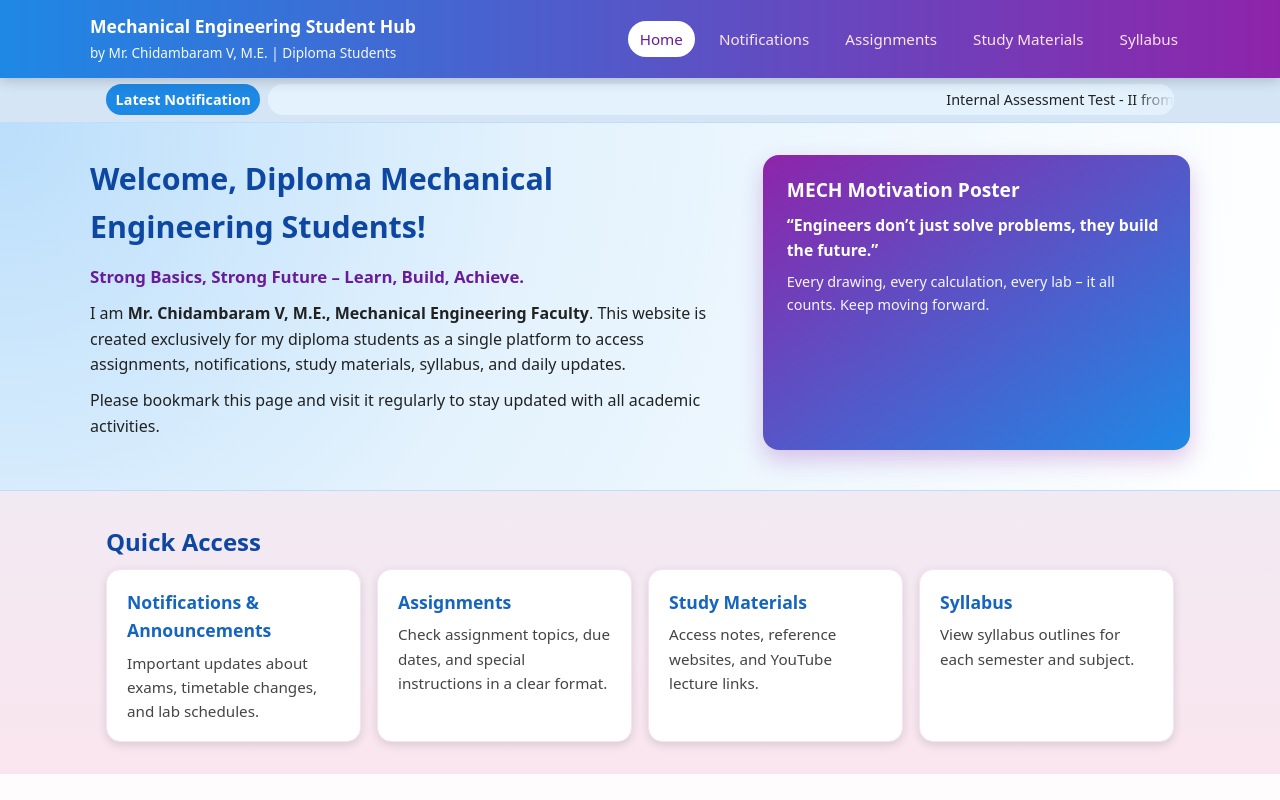
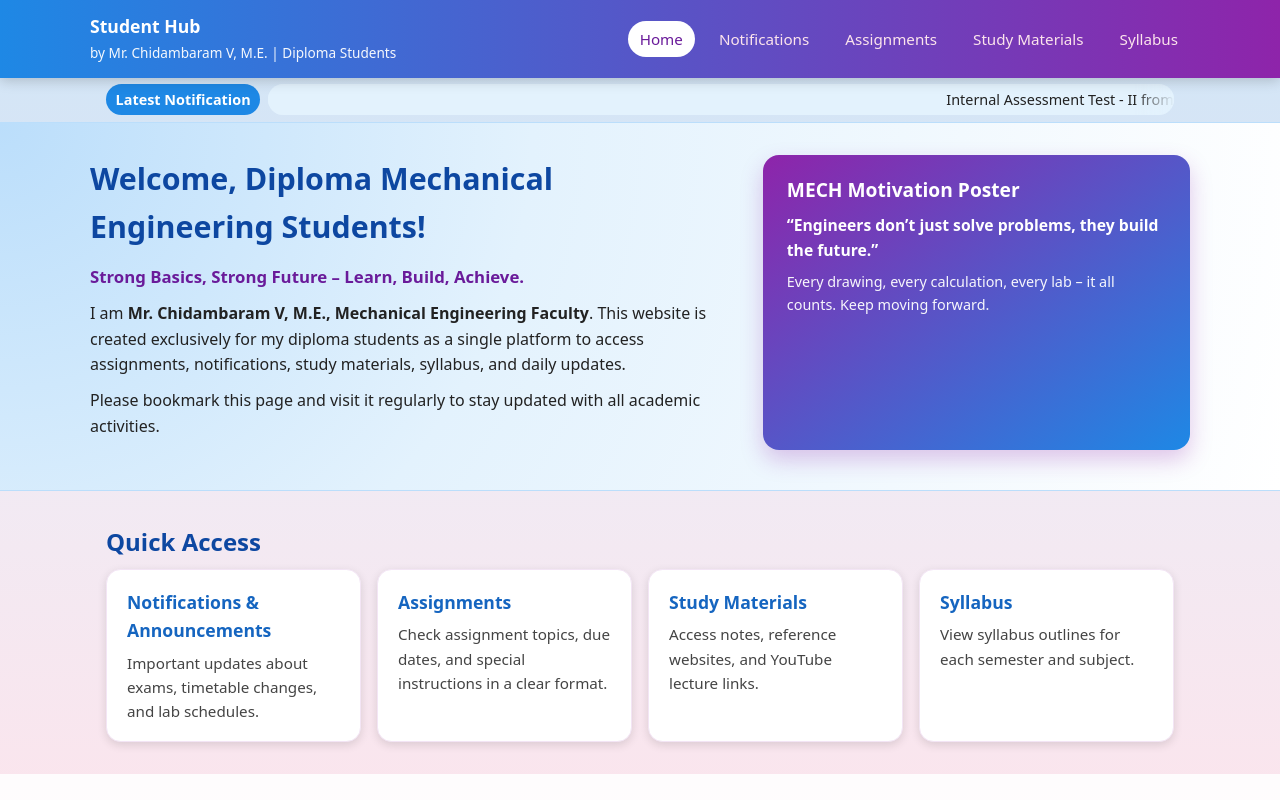
Before and after one commit to 23071996/vc, a plain HTML site: page index.html in a window 1280 px wide. Shown: the top 800 px of the page. Drawn offline with Linux system fonts and the light colour scheme.

Commit message:
Shorten title from 'Mechanical Engineering Student Hub' to 'Student Hub'

```diff
--- a/index.html
+++ b/index.html
@@ -2,7 +2,7 @@
 <html lang="en">
 <head>
     <meta charset="UTF-8" />
-    <title>Mechanical Engineering Student Hub - Home</title>
+    <title>Student Hub - Home</title>
     <meta name="viewport" content="width=device-width, initial-scale=1.0" />
     <meta name="description" content="Central hub for Mechanical Engineering diploma students handled by Mr. Chidambaram V, M.E." />
     <link rel="stylesheet" href="assets/style.css" />
@@ -12,7 +12,7 @@
     <header class="site-header">
         <div class="container header-inner">
             <div class="brand">
-                <span class="brand-title">Mechanical Engineering Student Hub</span>
+                <span class="brand-title">Student Hub</span>
                 <span class="brand-subtitle">by Mr. Chidambaram V, M.E. | Diploma Students</span>
             </div>
             <button class="nav-toggle" id="navToggle" aria-label="Toggle navigation">
```
